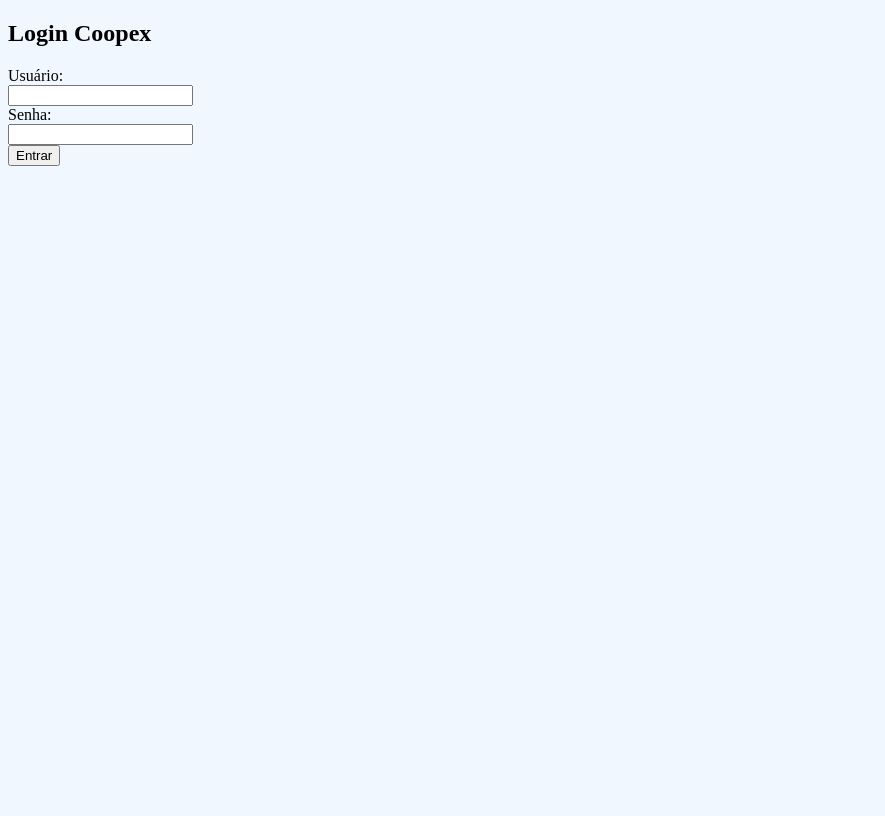
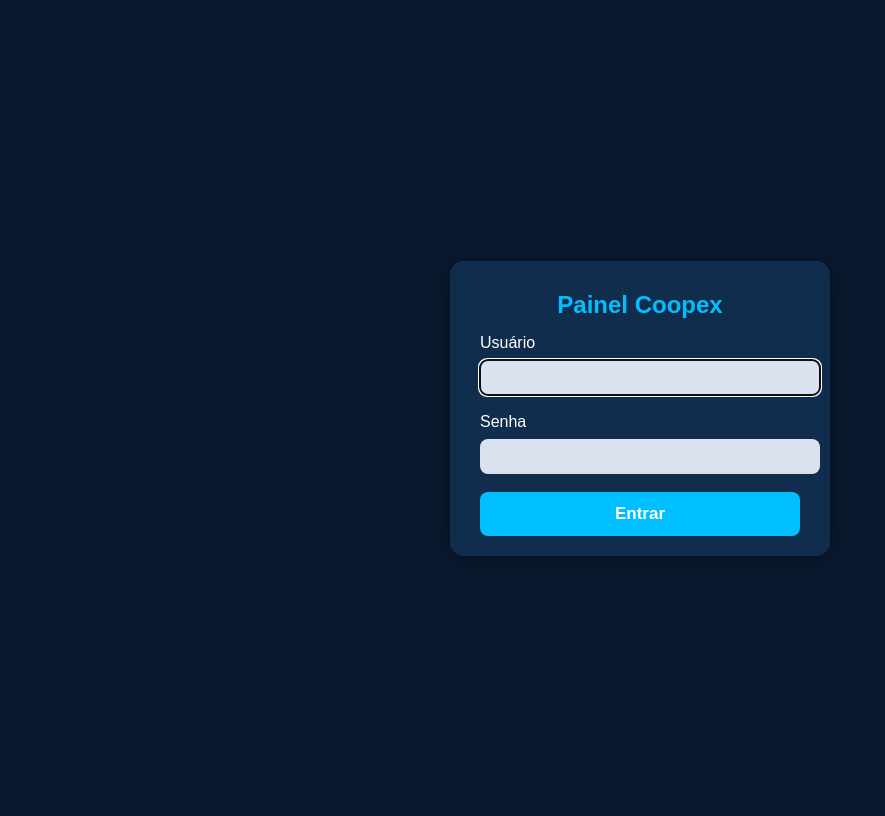
Before and after one commit to Coopex-entregas/asdfghjkl, a Flask app: page / in a window 1280 px wide. Shown: the whole page, without its empty margins (0-885 px from the left). Before the commit the page ends 166 px from the top, so only its background shows below. Run offline with Flask 3, Linux system fonts and the light colour scheme.

Commit message:
Update login.html

```diff
--- a/templates/login.html
+++ b/templates/login.html
@@ -2,23 +2,34 @@
 <html lang="pt-br">
 <head>
     <meta charset="UTF-8">
-    <title>Login - Coopex</title>
+    <title>Login | Painel Coopex</title>
+    <meta name="viewport" content="width=device-width, initial-scale=1">
+    <style>
+        body { background: #0A192F; color: #FFF; font-family: sans-serif; display: flex; align-items: center; justify-content: center; height: 100vh; }
+        .login-box { background: #112D4E; padding: 30px 30px 20px 30px; border-radius: 14px; box-shadow: 0 2px 20px #0005; width: 320px; }
+        h2 { margin: 0 0 15px; color: #00BFFF; font-weight: 700; text-align: center;}
+        label { color: #FFF; font-size: 16px; }
+        input { width: 100%; padding: 10px; margin: 8px 0 18px; border: none; border-radius: 8px; background: #DBE2EF; }
+        button { width: 100%; padding: 12px; background: #00BFFF; border: none; border-radius: 8px; color: #fff; font-weight: bold; font-size: 17px; cursor: pointer;}
+        button:hover { background: #2563eb;}
+        .mensagem { background: #f44336; color: #fff; padding: 8px 10px; border-radius: 7px; margin-bottom: 10px; text-align: center;}
+    </style>
 </head>
-<body style="background: #f0f7ff;">
-    <h2>Login Coopex</h2>
-    <form method="post">
-        <label>Usuário:</label><br>
-        <input type="text" name="nome" required><br>
-        <label>Senha:</label><br>
-        <input type="password" name="senha" required><br>
+<body>
+    <form class="login-box" method="POST" action="{{ url_for('login') }}">
+        <h2>Painel Coopex</h2>
+        {% with messages = get_flashed_messages(with_categories=true) %}
+          {% if messages %}
+            {% for category, message in messages %}
+                <div class="mensagem">{{ message }}</div>
+            {% endfor %}
+          {% endif %}
+        {% endwith %}
+        <label for="usuario">Usuário</label>
+        <input type="text" id="usuario" name="usuario" required autofocus>
+        <label for="senha">Senha</label>
+        <input type="password" id="senha" name="senha" required>
         <button type="submit">Entrar</button>
     </form>
-    {% with messages = get_flashed_messages(with_categories=true) %}
-      {% if messages %}
-        {% for category, message in messages %}
-          <div>{{ message }}</div>
-        {% endfor %}
-      {% endif %}
-    {% endwith %}
 </body>
 </html>
```
